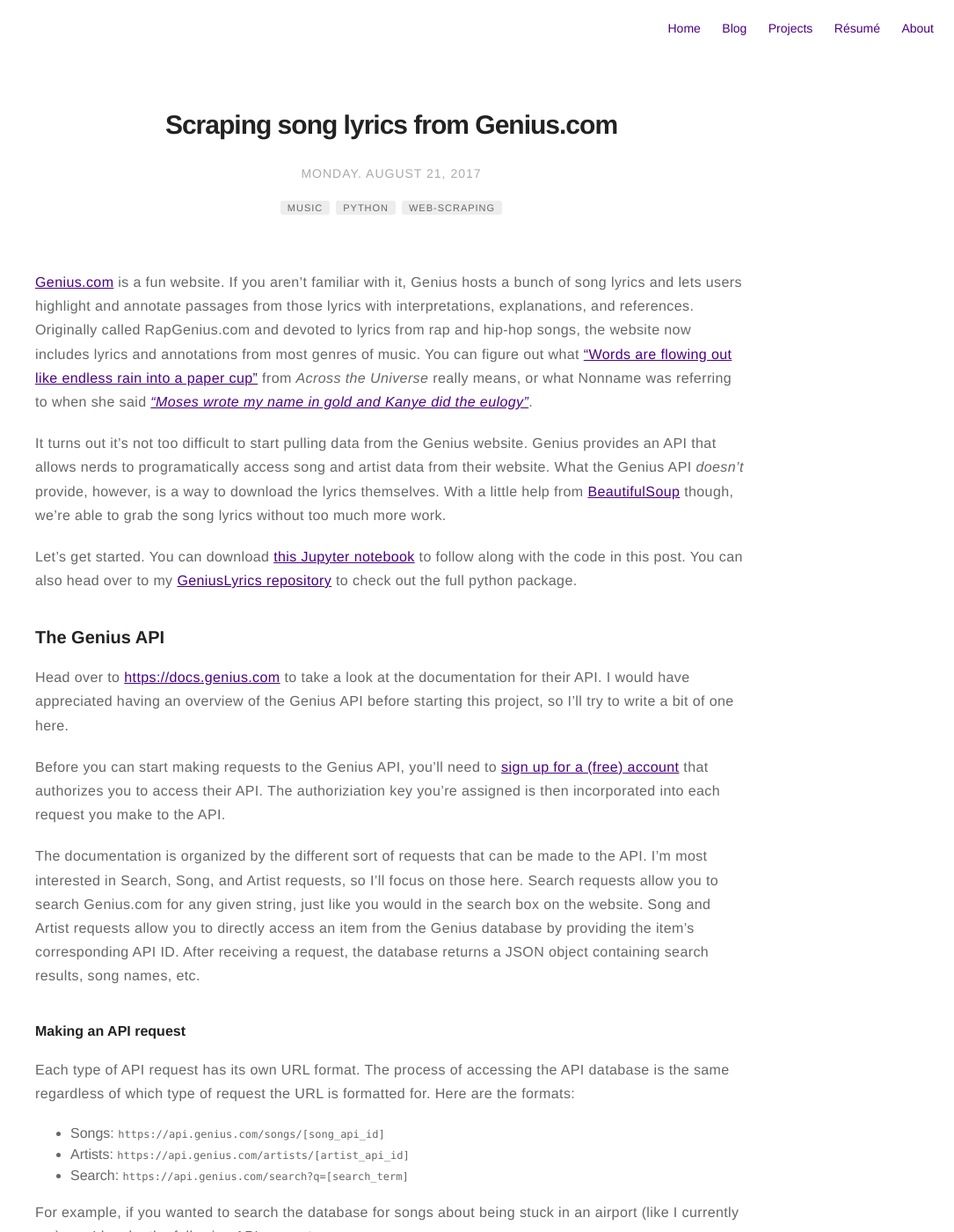
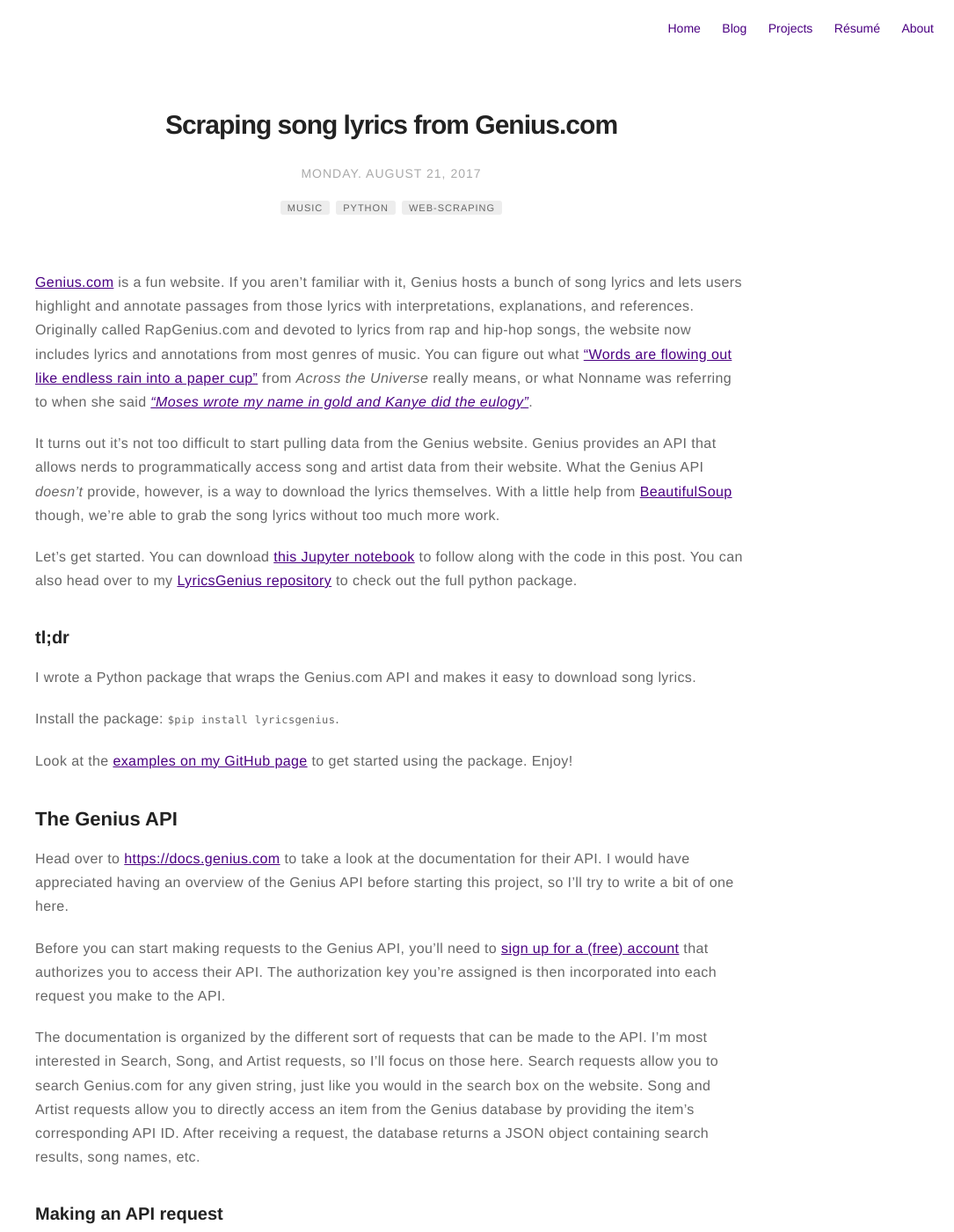
Before and after one commit to johnwmillr/johnwmillr.github.io, a Jekyll site: the page built from _posts/2017-08-21-scraping-genius-lyrics.markdown, in a window 1280 px wide and 1400 px high. Shown: the whole window at 88% size, without its empty margins (195-1280 px from the left). Built offline with Jekyll 4.4.1, drawn with Linux system fonts in a browser that asks for light colours; comment, search, counter and statistics services are not loaded; some of the changed text lies outside the part shown.

Commit message:
Add PyPI package to scraping Genius tutorial post

````diff
--- a/_posts/2017-08-21-scraping-genius-lyrics.markdown
+++ b/_posts/2017-08-21-scraping-genius-lyrics.markdown
@@ -14,20 +14,26 @@
 [Genius.com](https://www.genius.com) is a fun website. If you aren't familiar with it, Genius hosts a bunch of song lyrics and lets users highlight and annotate passages from those lyrics with interpretations, explanations, and references. Originally called RapGenius.com and devoted to lyrics from rap and hip-hop songs, the website now includes lyrics and annotations from most genres of music. You can figure out what ["Words are flowing out like endless rain into a paper cup"](https://genius.com/3287551) from *Across the Universe* really means, or what Nonname was referring to when she said *["Moses wrote my name in gold and Kanye did the eulogy"](https://genius.com/10185147)*.
 
 
-It turns out it's not too difficult to start pulling data from the Genius website. Genius provides an API that allows nerds to programatically access song and artist data from their website. What the Genius API *doesn't* provide, however, is a way to download the lyrics themselves. With a little help from [BeautifulSoup](https://www.crummy.com/software/BeautifulSoup/) though, we're able to grab the song lyrics without too much more work.
+It turns out it's not too difficult to start pulling data from the Genius website. Genius provides an API that allows nerds to programmatically access song and artist data from their website. What the Genius API *doesn't* provide, however, is a way to download the lyrics themselves. With a little help from [BeautifulSoup](https://www.crummy.com/software/BeautifulSoup/) though, we're able to grab the song lyrics without too much more work.
 
 
-Let's get started. You can download [this Jupyter notebook]({{site.url}}/assets/code/scraping-genius-lyrics.ipynb) to follow along with the code in this post. You can also head over to my [GeniusLyrics repository](https://github.com/johnwmillr/GeniusLyrics) to check out the full python package.
+Let's get started. You can download [this Jupyter notebook]({{site.url}}/assets/code/scraping-genius-lyrics.ipynb) to follow along with the code in this post. You can also head over to my [LyricsGenius repository](https://github.com/johnwmillr/LyricsGenius) to check out the full python package.
 
+### tl;dr ###
+I wrote a Python package that wraps the Genius.com API and makes it easy to download song lyrics.
 
-### The Genius API ###
+Install the package: ```$pip install lyricsgenius```.
+
+Look at the [examples on my GitHub page](https://github.com/johnwmillr/LyricsGenius#usage) to get started using the package. Enjoy!
+
+## The Genius API ##
 Head over to [https://docs.genius.com](https://docs.genius.com) to take a look at the documentation for their API. I would have appreciated having an overview of the Genius API before starting this project, so I'll try to write a bit of one here.
 
-Before you can start making requests to the Genius API, you'll need to [sign up for a (free) account](http://genius.com/api-clients) that authorizes you to access their API. The authoriziation key you're assigned is then incorporated into each request you make to the API.
+Before you can start making requests to the Genius API, you'll need to [sign up for a (free) account](http://genius.com/api-clients) that authorizes you to access their API. The authorization key you're assigned is then incorporated into each request you make to the API.
 
 The documentation is organized by the different sort of requests that can be made to the API. I'm most interested in Search, Song, and Artist requests, so I'll focus on those here. Search requests allow you to search Genius.com for any given string, just like you would in the search box on the website. Song and Artist requests allow you to directly access an item from the Genius database by providing the item's corresponding API ID. After receiving a request, the database returns a JSON object containing search results, song names, etc.
 
-#### Making an API request ####
+### Making an API request ###
 
 Each type of API request has its own URL format. The process of accessing the API database is the same regardless of which type of request the URL is formatted for. Here are the formats:
   * Songs:   ```https://api.genius.com/songs/[song_api_id]```
@@ -123,7 +129,7 @@
 
 So that's how you access the API.
 
-### Scraping song lyrics ###
+## Scraping song lyrics ##
 As I mentioned above, Genius doesn't actually let you pull lyrics from their API directly. This isn't a big deal, because after finding a song's URL using the search function, we can use the ```BeautifulSoup``` library to scrape the page's HTML for song lyrics.
 
 The actual code for scraping lyrics from a page isn't too complicated:
@@ -147,15 +153,21 @@
 As the crowd watches his every..."
 ```
 
-### Python wrapper ###
-I decided to write a python interface for the Genius API to make it a bit easier to grab data from the database. Clone the repository from [GitHub](https://www.github.com/johnwmillr/GeniusLyrics) to start using the code:
+## *LyricsGenius* ##
+I decided to write a python wrapper for the Genius API to make it a bit easier to grab data from the database. The easiest way to get started with the package is to install it via [PyPI](https://pypi.python.org/pypi/lyricsgenius) using `pip`:
 
-```$ git clone https://johnwmillr/GeniusLyrics.git```
+`$pip install lyricsgenius`
 
-Once you've cloned the repo, ```cd``` into the ```GeniusLyrics``` directory, fire up ```python``` and start playing with the code.
+If you'd prefer to clone and install the repository yourself, follow these steps:
+1. Clone this repo:
+`$git clone https://github.com/johnwmillr/LyricsGenius.git`
+2. Enter the directory created:
+`$cd LyricsGenius`
+3. Install using pip:
+`$pip install .`
 
 ```python
->>> import genius
+>>> import lyricsgenius as genius
 >>> api = genius.Genius()
 >>> artist = api.search_artist('Andy Shauf', max_songs=3)
 Searching for Andy Shauf...
@@ -173,6 +185,7 @@
 ```
 
 Add a song to the artist object
+
 ```python
 >>> song = api.search_song('Wendell Walker', artist.name)
 Searching for "Wendell Walker" by Andy Shauf...
@@ -183,6 +196,7 @@
 ```
 
 View song lyrics
+
 ```python
 >>> print(artist.songs[0])
 "Alexander All Alone" by Andy Shauf:
@@ -193,6 +207,12 @@
     He st...
 ```
 
-So there you go. There's still plenty I plan to add to my code (save lyrics to file, natural language processing, etc.) so check out my GitHub for the latest version of the code.
+Saving song lyrics to a .json file
+
+```python
+artist.save_lyrics(format='json')
+```
+
+So, there you go. Check out my post on a [textual analysis of country music](http://www.johnwmillr.com/trucks-and-beer/) for an example of this code in action.
 
 Let me know what you think!
````
